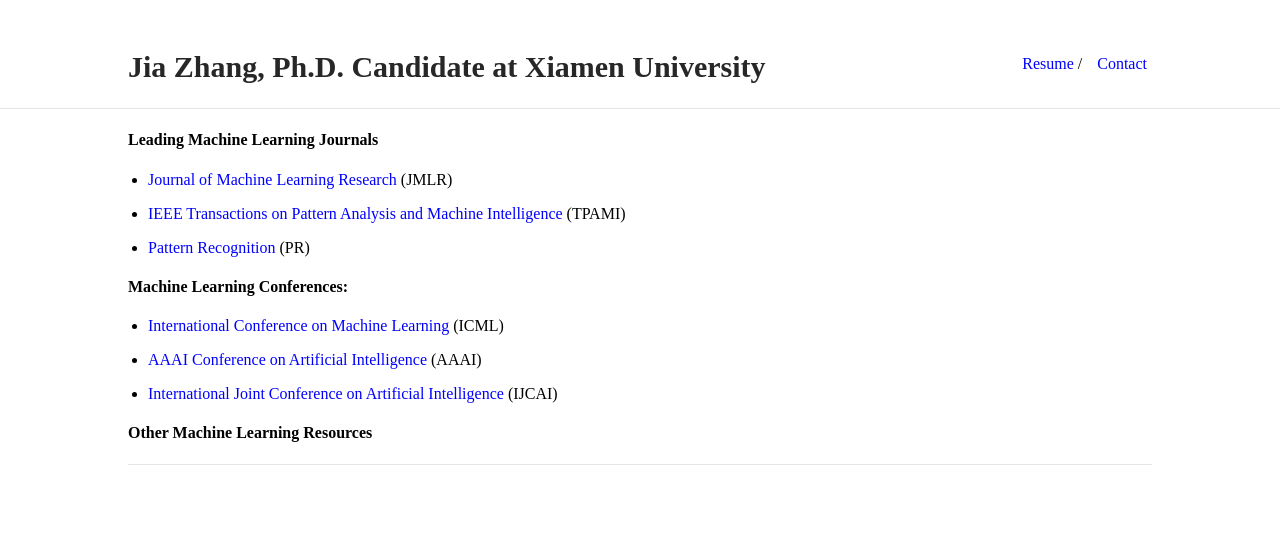
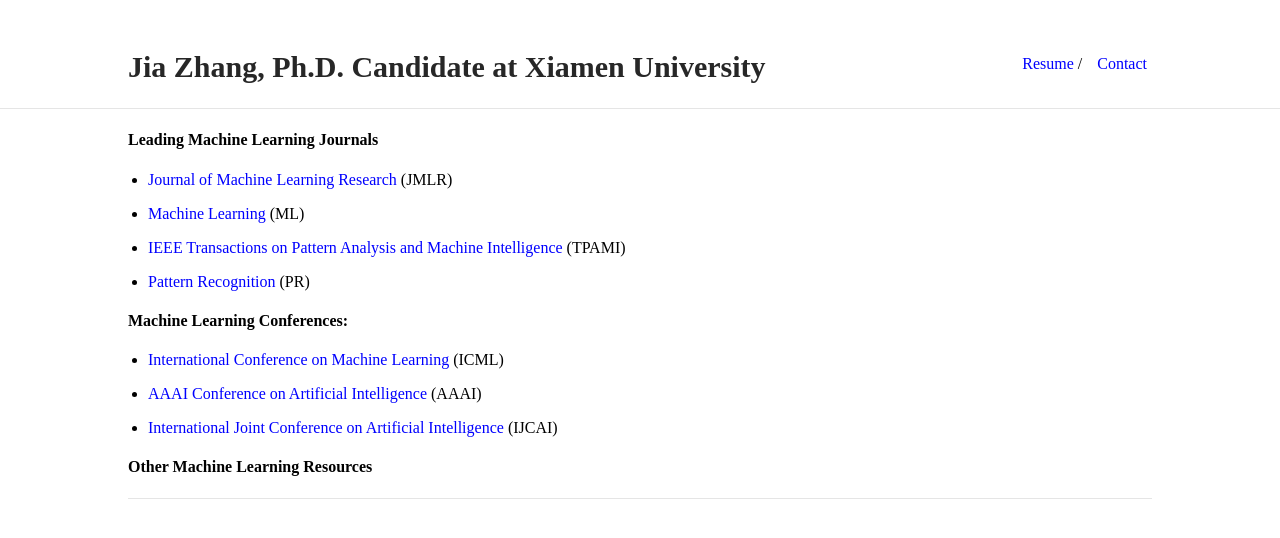
Before and after one commit to jiazhang-ml/jiazhang-ml.github.io, a Jekyll site: the page built from links-ml.md, in a window 1280 px wide, cut to the strip 0-876 px from the top of the page. Shown: the top 538 px of the strip. Built offline with Jekyll 4.4.1, drawn with Linux system fonts in a browser that asks for light colours.

Commit message:
Update links-ml.md

```diff
--- a/links-ml.md
+++ b/links-ml.md
@@ -5,6 +5,8 @@ is_contact: true
 #### Leading Machine Learning Journals
 
 * [Journal of Machine Learning Research](https://dblp.uni-trier.de/db/journals/jmlr/) (JMLR)
+
+* [Machine Learning](https://dblp.uni-trier.de/db/journals/ml/) (ML)
 
 * [IEEE Transactions on Pattern Analysis and Machine Intelligence](https://dblp.uni-trier.de/db/journals/pami/) (TPAMI)
 
```
